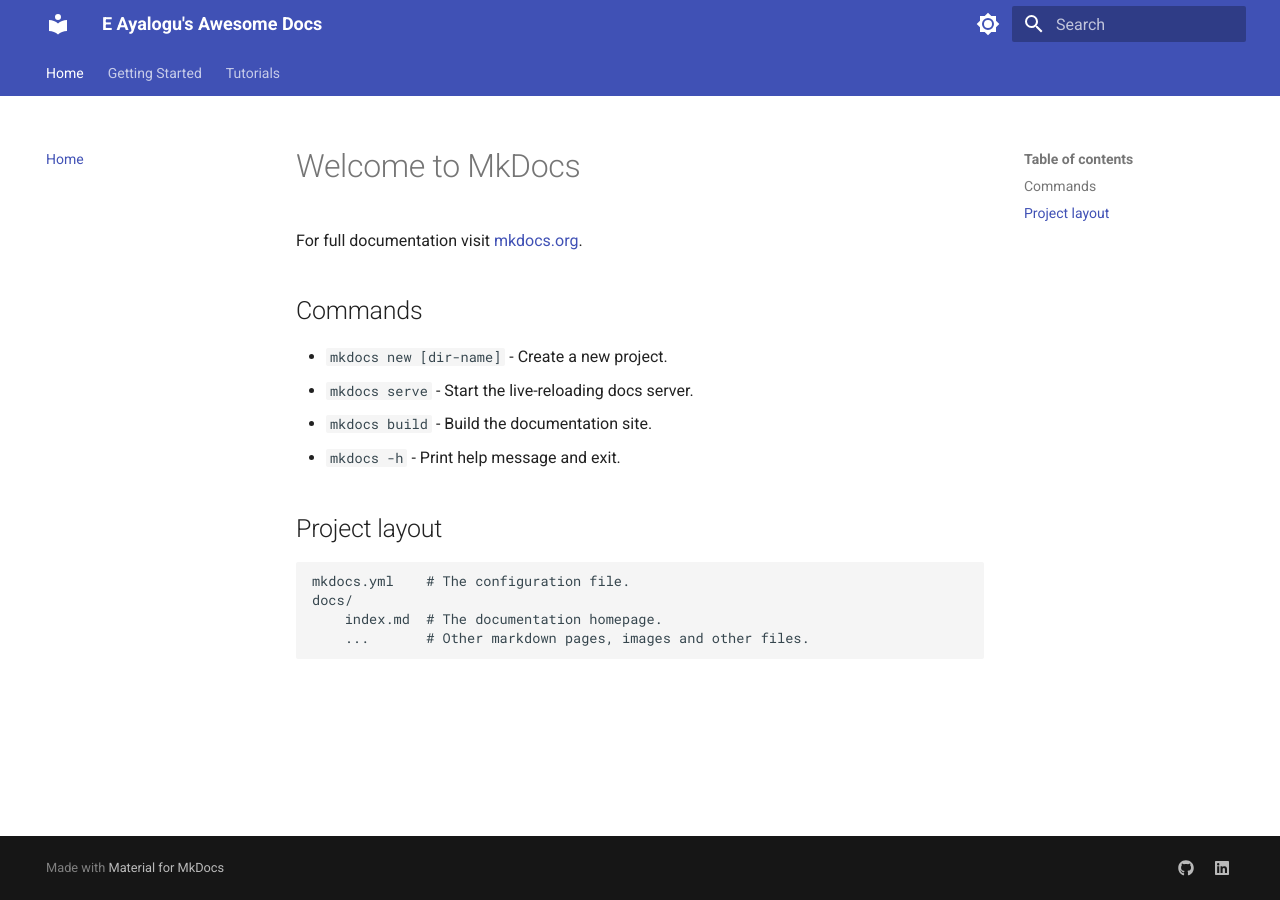
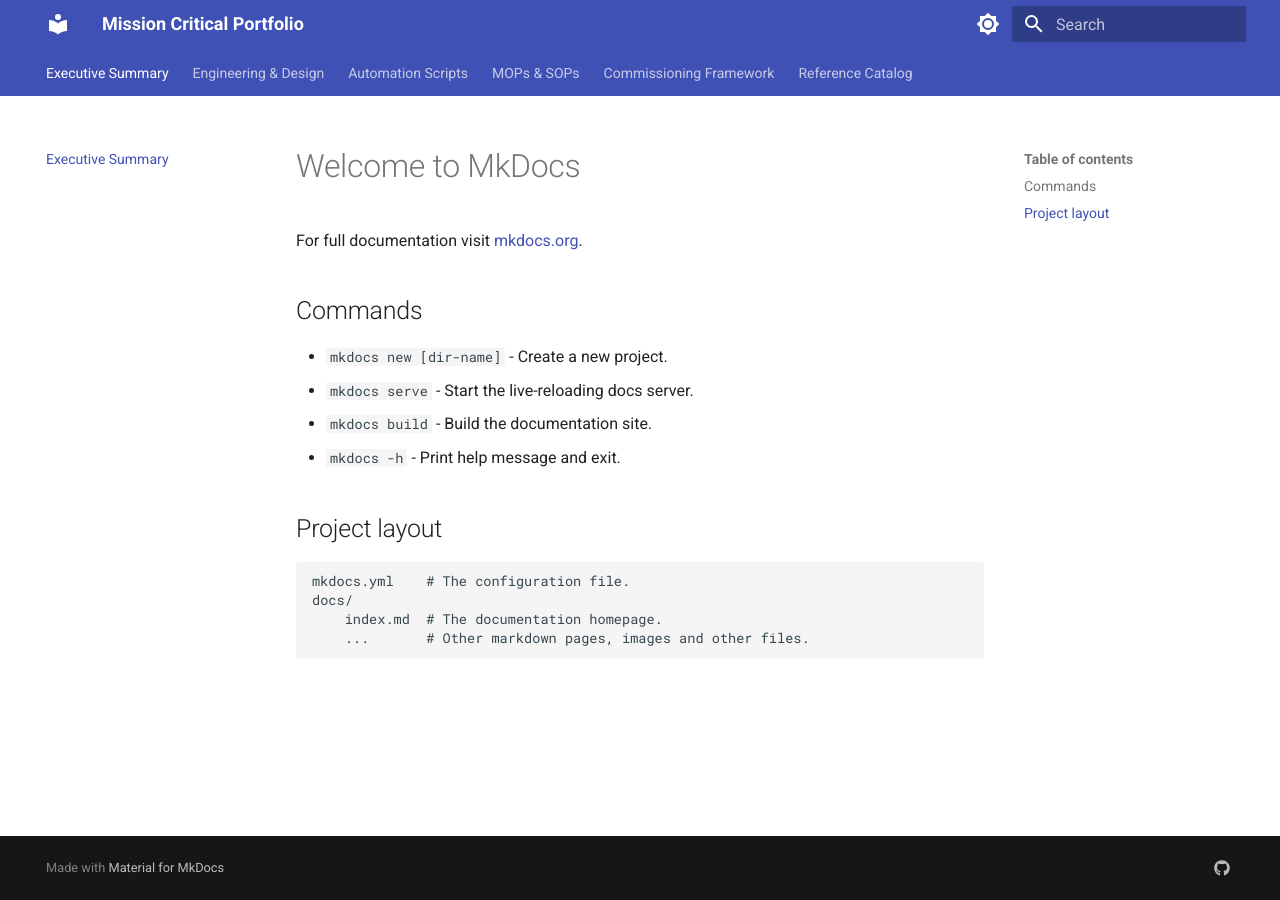
Before and after one commit to Mariamario/mission-critical-portfolio, an MkDocs documentation site: the page built from docs/index.md, in a window 1280 px wide. Built offline with MkDocs 1.6.1 and Material for MkDocs 9.7.7, drawn with Linux system fonts in a browser that asks for light colours.

Commit message:
Restructure repository into mission critical engineering portfolio framework

```diff
--- a/mkdocs.yml
+++ b/mkdocs.yml
@@ -1,49 +1,49 @@
-site_name: E Ayalogu's Awesome Docs
+site_name: Mission Critical Portfolio
 site_url: https://github.io
 
 theme:
   name: material
-
-  # 1. DARK MODE TOGGLE (Switches based on user preference or button click)
   palette:
     - media: "(prefers-color-scheme: light)"
       scheme: default
-      primary: indigo
+      primary: steel blue
       accent: indigo
       toggle:
         icon: material/brightness-7
         name: Switch to dark mode
     - media: "(prefers-color-scheme: dark)"
       scheme: slate
-      primary: indigo
+      primary: steel blue
       accent: indigo
       toggle:
         icon: material/brightness-4
         name: Switch to light mode
-
   features:
     - search.suggest
     - search.highlight
     - search.share
-    - navigation.tabs       # Optional: Adds a nice top horizontal menu bar
+    - navigation.tabs
 
-# 2. ORGANIZE MULTIPLE PAGES (Sets up your side menu structure)
 nav:
-  - Home: index.md
-  - Getting Started:
-    - Overview: getting-started/overview.md
-    - Installation: getting-started/install.md
-  - Tutorials:
-    - First Guide: tutorials/guide1.md
+  - Executive Summary: index.md
+  - Engineering & Design:
+    - 2N Architecture & Switchgear: engineering-design/sld-2n-architecture.md
+    - Mechanical Cooling & Thermal: engineering-design/mechanical-cooling.md
+  - Automation Scripts:
+    - 3-Phase Analytics Engine: automation-scripts/power_analytics.py
+    - NetBox Redundancy Audit: automation-scripts/netbox_audit.py
+  - MOPs & SOPs:
+    - Live UPS Bypass Procedure: mops-sops/live-ups-maintenance.md
+  - Commissioning Framework:
+    - FAT to Level 5 IST Scripts: commissioning/level1-5-framework.md
+  - Reference Catalog:
+    - Industry Link Index: reference-catalog/industry-links.md
 
 plugins:
   - search
 
-# 3. CUSTOM SOCIAL LINKS (Adds links into the bottom footer)
 extra:
   social:
     - icon: fontawesome/brands/github
-      link: https://mariamario.github.io/my-docs-site/
+      link: https://github.com
       name: Mariamario on GitHub
-    - icon: fontawesome/brands/linkedin
-      link: https://www.linkedin.com/in/emenike-ayalogu-0399b876/   # Optional: update or delete
--- a/requirements.txt
+++ b/requirements.txt
@@ -1 +1,3 @@
 mkdocs-material
+pynetbox
+pytest
```
Also changed, not shown: README.md (added), docs/automation-scripts/netbox_audit.py (added), docs/automation-scripts/power_analytics.py (added), docs/commissioning/level1-5-framework.md (added), docs/engineering-design/mechanical-cooling.md (added), docs/engineering-design/sld-2n-architecture.md (added), docs/mops-sops/live-ups-maintenance.md (added), docs/reference-catalog/industry-links.md (added), 1 other file.
